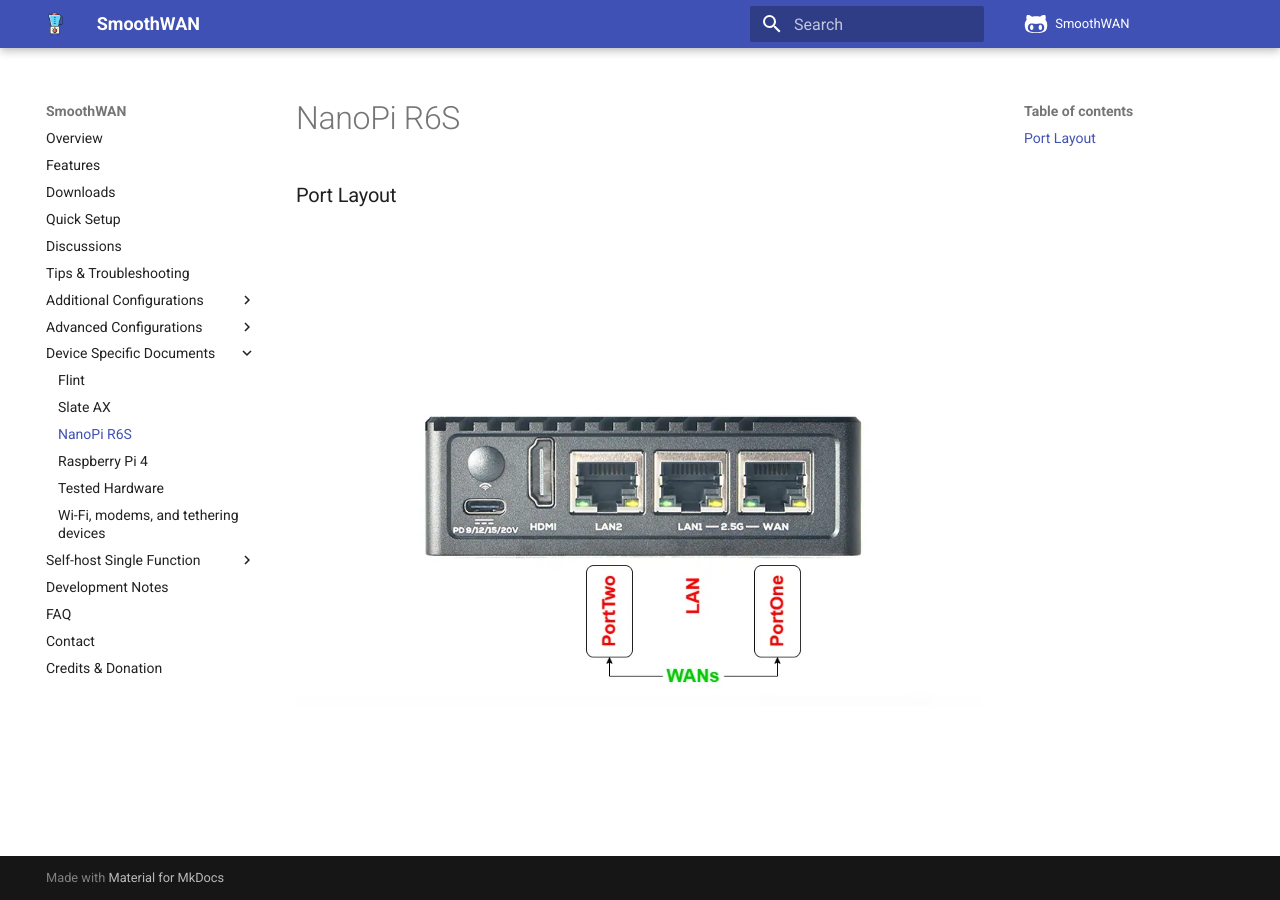
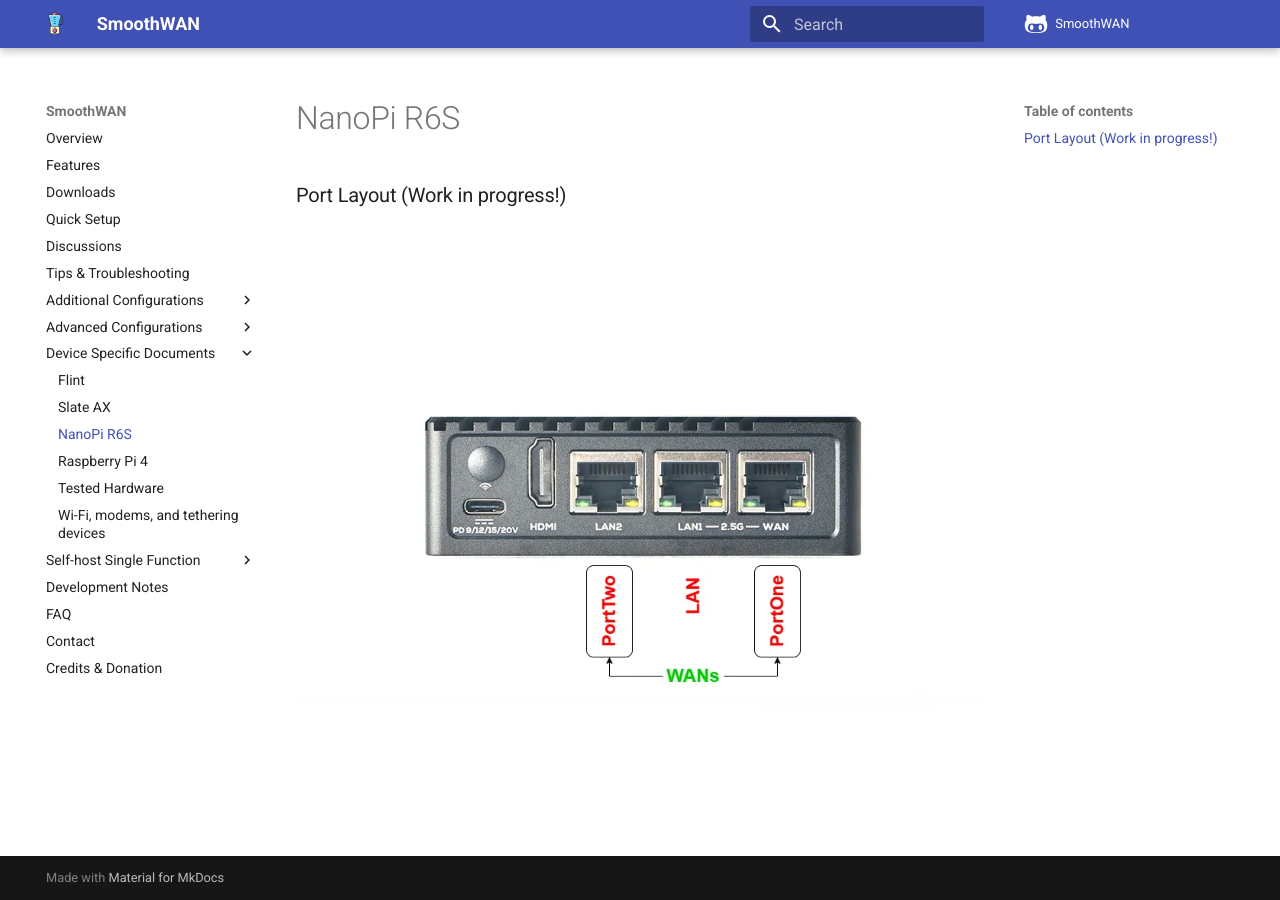
Before and after one commit to SmoothWAN/SmoothWAN-docs, an MkDocs documentation site: the page built from docs/npir6s.md, in a window 1280 px wide. Built offline with MkDocs 1.6.1 and Material for MkDocs 9.7.7, drawn with Linux system fonts in a browser that asks for light colours; comment, search, counter and statistics services are not loaded.

Commit message:
add WIP notice for npir6s

```diff
--- a/docs/npir6s.md
+++ b/docs/npir6s.md
@@ -1,2 +1,2 @@
-### Port Layout
+### Port Layout (Work in progress!)
 ![](assets/npir6sports.webp)
```
